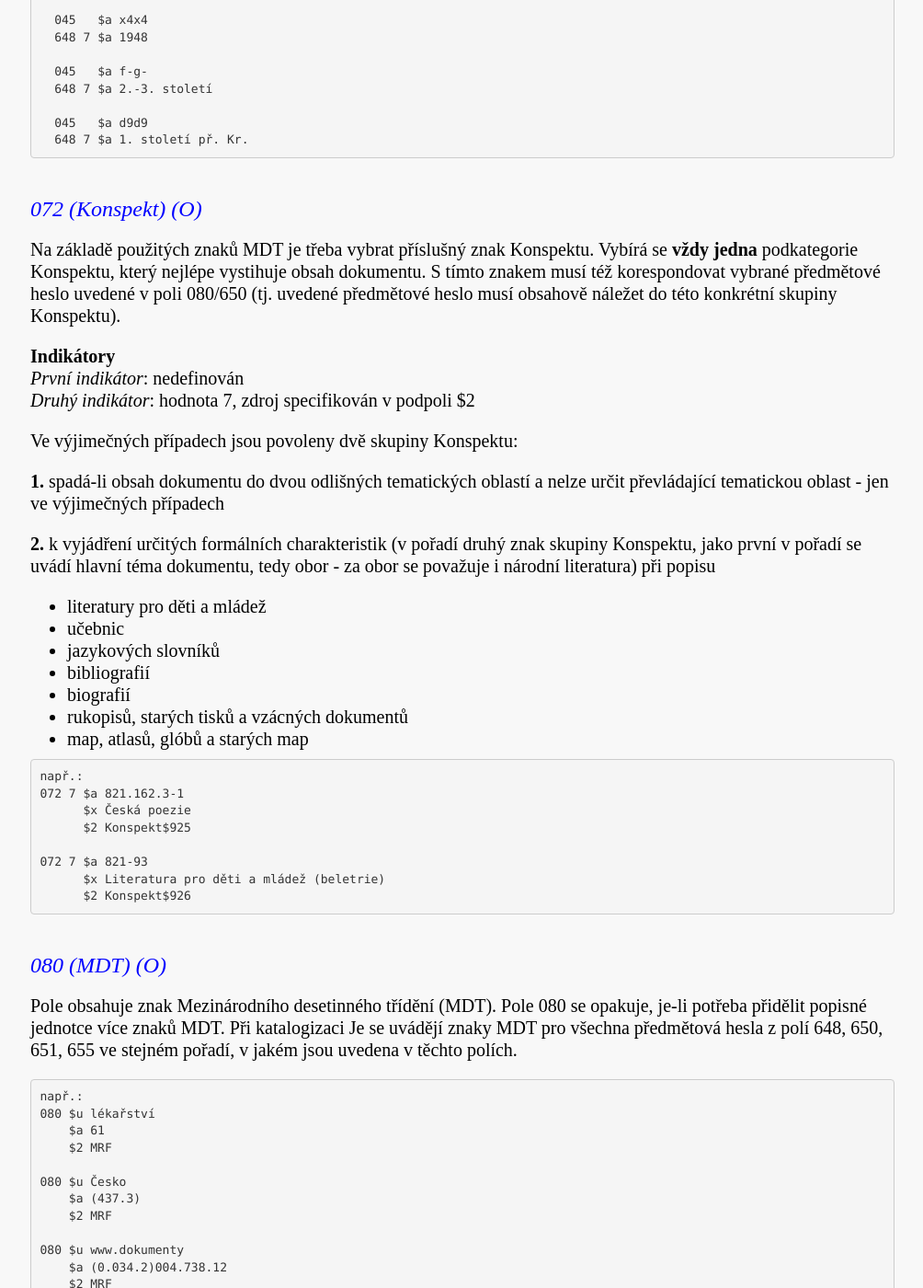
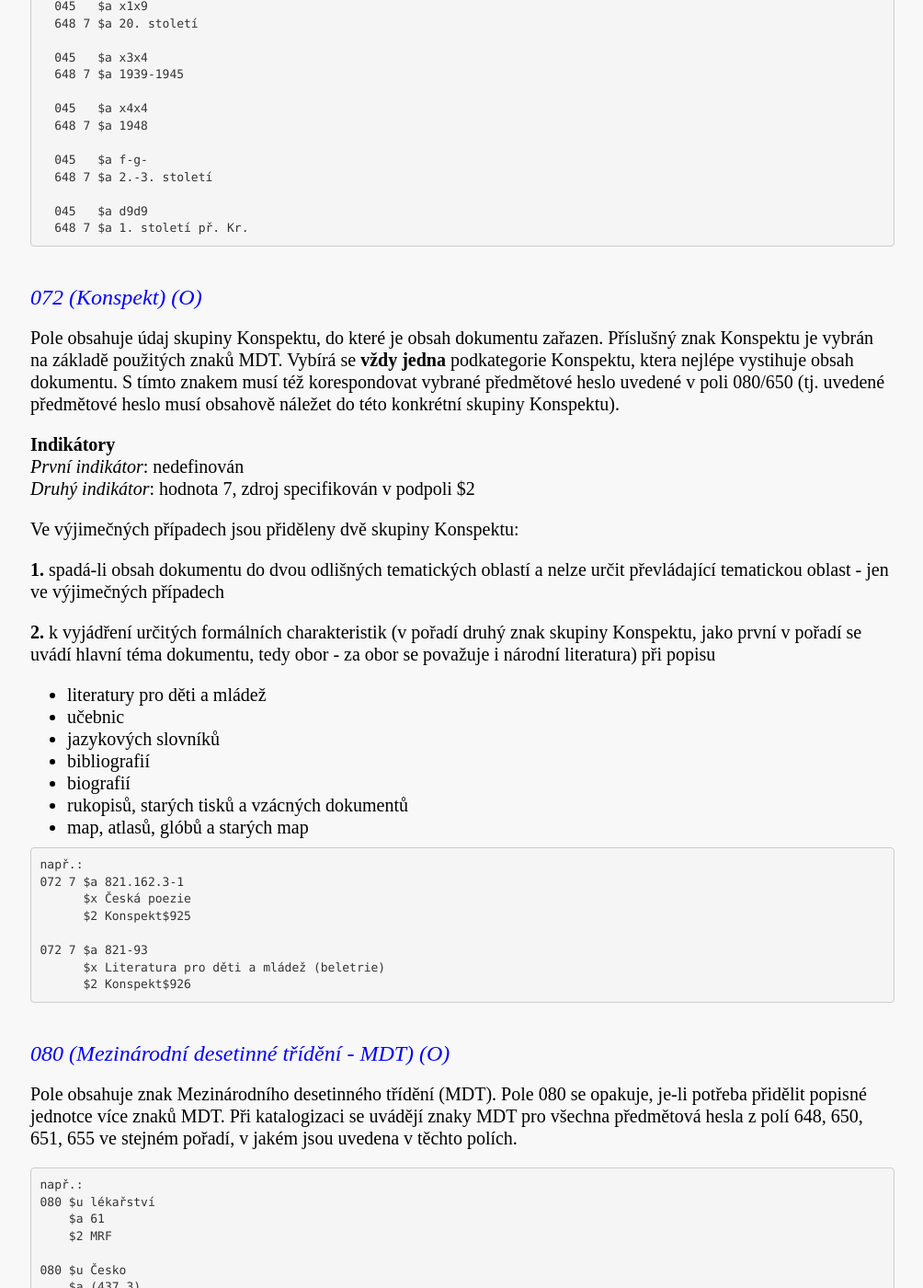
Before and after one commit to WebarchivCZ/katalogizacni-manual, a Jekyll site: the page built from _posts/2017-06-22-identifikacni-cisla.md, in a window 1280 px wide and 1400 px high, scrolled down 1792 px. Shown: the whole window at 92% size, without its empty margins (137-1141 px from the left). Built offline with Jekyll 4.4.1, drawn with Linux system fonts in a browser that asks for light colours; some of the changed text lies outside the part shown.

Commit message:
identifikacni-cisla - doplnené informace

````diff
--- a/_posts/2017-06-22-identifikacni-cisla.md
+++ b/_posts/2017-06-22-identifikacni-cisla.md
@@ -14,21 +14,25 @@
 
 V případě vícejazyčného zdroje postupuje následovně:
 
-a) jde o **paralelní verzi** v jiném jazyce (většina stránek, které mají cizojazyčné verze) – jedná se o nejčastější případ
+a) Jde o **paralelní verzi** v jiném jazyce (většina stránek, které mají cizojazyčné verze), jedná se o nejčastější případ. Použije se podpole
+   \$a kód jazyka textu -  opakovatelné pole pro zápis všech jazyků textu v dokumentu. Kódy se zapisují v pořadí podle významnosti zastoupení jazyka v textu, jinak podle abecedy.
+
 
   ```
   např.:
   041 0	$a cze
         $a eng
   ```
-b) zdroj je/obsahuje **překlad** – první indikátor 1, v podpoli h musí být zapsáno, z kterého jazyka přeloženo
+b) Zdroj je/obsahuje **překlad** – první indikátor 1, do podpole \$h kód jazyka originálu se zapisují kódy jazyka předlohy.
+
   ```
   např.:
   041 1	$a eng
         $h cze
   ```
 
-c) zdroj má cizojazyčný jen **abstrakt**
+c) Zdroj má cizojazyčný jen **abstrakt**. Do podpole \$b Kód jazyka resumé se zapisují kód(y) resumé/abstraktu, bez ohledu na to,
+   liší-li se od jazyka textu. Kódy se zapisují v pořadí podle anglické abecedy.
   ```
   např.:
   041 0	$a cze
@@ -67,13 +71,13 @@
   ```
 
 ### 072 (Konspekt) (O)
-Na základě použitých znaků MDT je třeba vybrat příslušný znak Konspektu. Vybírá se **vždy jedna** podkategorie Konspektu, který nejlépe vystihuje obsah dokumentu. S tímto znakem musí též  korespondovat vybrané předmětové heslo uvedené v poli 080/650 (tj. uvedené předmětové heslo musí obsahově náležet do této konkrétní skupiny Konspektu).
+Pole obsahuje údaj skupiny Konspektu, do které je obsah dokumentu zařazen. Příslušný znak Konspektu je vybrán na základě použitých znaků MDT. Vybírá se **vždy jedna** podkategorie Konspektu, ktera nejlépe vystihuje obsah dokumentu. S tímto znakem musí též  korespondovat vybrané předmětové heslo uvedené v poli 080/650 (tj. uvedené předmětové heslo musí obsahově náležet do této konkrétní skupiny Konspektu).
 
 **Indikátory**
 *První indikátor*: nedefinován
 *Druhý indikátor*: hodnota 7, zdroj specifikován v podpoli $2
 
-Ve výjimečných případech jsou povoleny dvě skupiny Konspektu:
+Ve výjimečných případech jsou přiděleny dvě skupiny Konspektu:
 
 **1.** spadá-li obsah dokumentu do dvou odlišných tematických oblastí a nelze určit převládající
 tematickou oblast - jen ve výjimečných případech
@@ -99,10 +103,10 @@
       $x Literatura pro děti a mládež (beletrie)
       $2 Konspekt$926
 ```
-### 080 (MDT) (O)
+### 080 (Mezinárodní desetinné třídění - MDT) (O)
 Pole obsahuje znak Mezinárodního desetinného třídění (MDT). Pole 080 se opakuje, je-li
 potřeba přidělit popisné jednotce více znaků MDT.
-Při katalogizaci Je se uvádějí znaky MDT pro všechna předmětová hesla z polí 648, 650, 651, 655 ve stejném pořadí, v jakém jsou uvedena v těchto polích.
+Při katalogizaci se uvádějí znaky MDT pro všechna předmětová hesla z polí 648, 650, 651, 655 ve stejném pořadí, v jakém jsou uvedena v těchto polích.
 
 ```
 např.:
````
